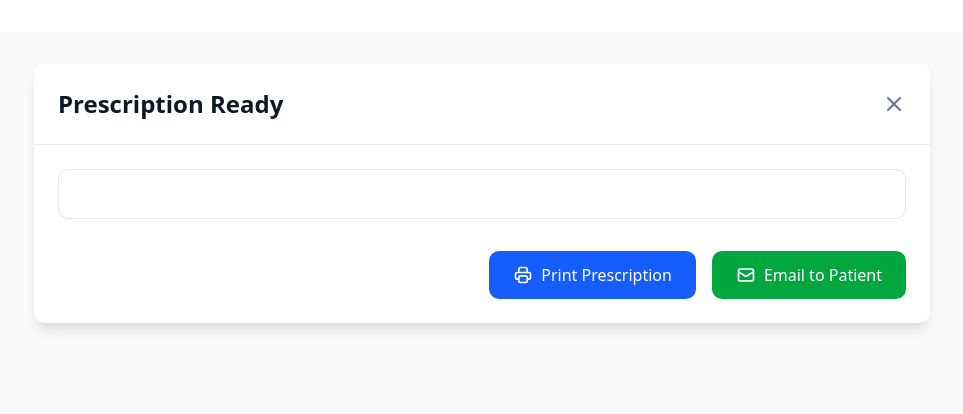
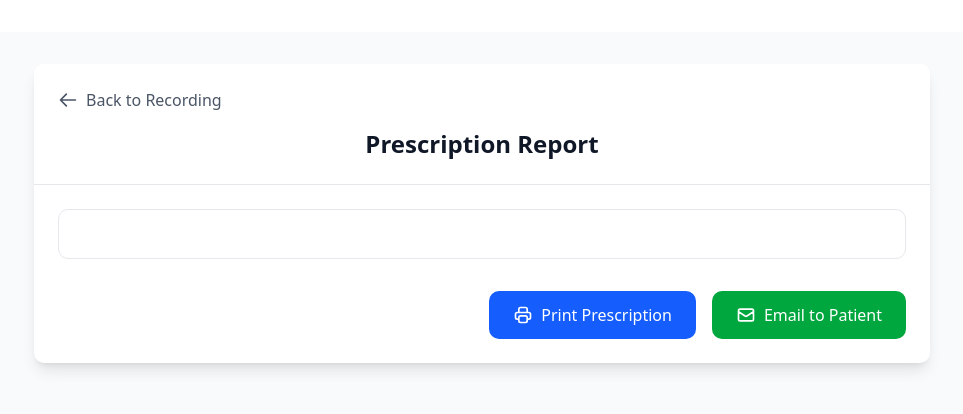
Before and after one commit to shahistagilani/vocal-rx, a React (Vite) app: page /prescription-preview in a window 1280 px wide. Shown: the top 414 px of the page, without its empty margins (158-1121 px from the left). Built offline with nearby package versions, Linux system fonts and the light colour scheme.

Commit message:
added a back button

```diff
--- a/src/components/PrescriptionPreview.tsx
+++ b/src/components/PrescriptionPreview.tsx
@@ -25,18 +25,21 @@ export default function PrescriptionPreview() {
       <div className="max-w-4xl mx-auto bg-white rounded-lg shadow-lg overflow-hidden">
         {/* Header */}
         <div className="bg-white border-b border-gray-200 p-6">
-          <div className="flex justify-between items-center">
+          <div className="flex flex-col space-y-4">
+            <div className="flex justify-between items-center">
+              <button
+                onClick={() => navigate(-1)}
+                className="flex items-center text-gray-600 hover:text-gray-900 transition-colors"
+              >
+                <svg className="w-5 h-5 mr-2" fill="none" stroke="currentColor" viewBox="0 0 24 24">
+                  <path strokeLinecap="round" strokeLinejoin="round" strokeWidth={2} d="M10 19l-7-7m0 0l7-7m-7 7h18" />
+                </svg>
+                Back to Recording
+              </button>
+            </div>
             <h1 className="text-2xl font-bold text-gray-900">
-              Prescription Ready
+              Prescription Report
             </h1>
-            <button
-              onClick={() => navigate(-1)}
-              className="text-gray-500 hover:text-gray-700"
-            >
-              <svg className="w-6 h-6" fill="none" stroke="currentColor" viewBox="0 0 24 24">
-                <path strokeLinecap="round" strokeLinejoin="round" strokeWidth={2} d="M6 18L18 6M6 6l12 12" />
-              </svg>
-            </button>
           </div>
         </div>
 
```
